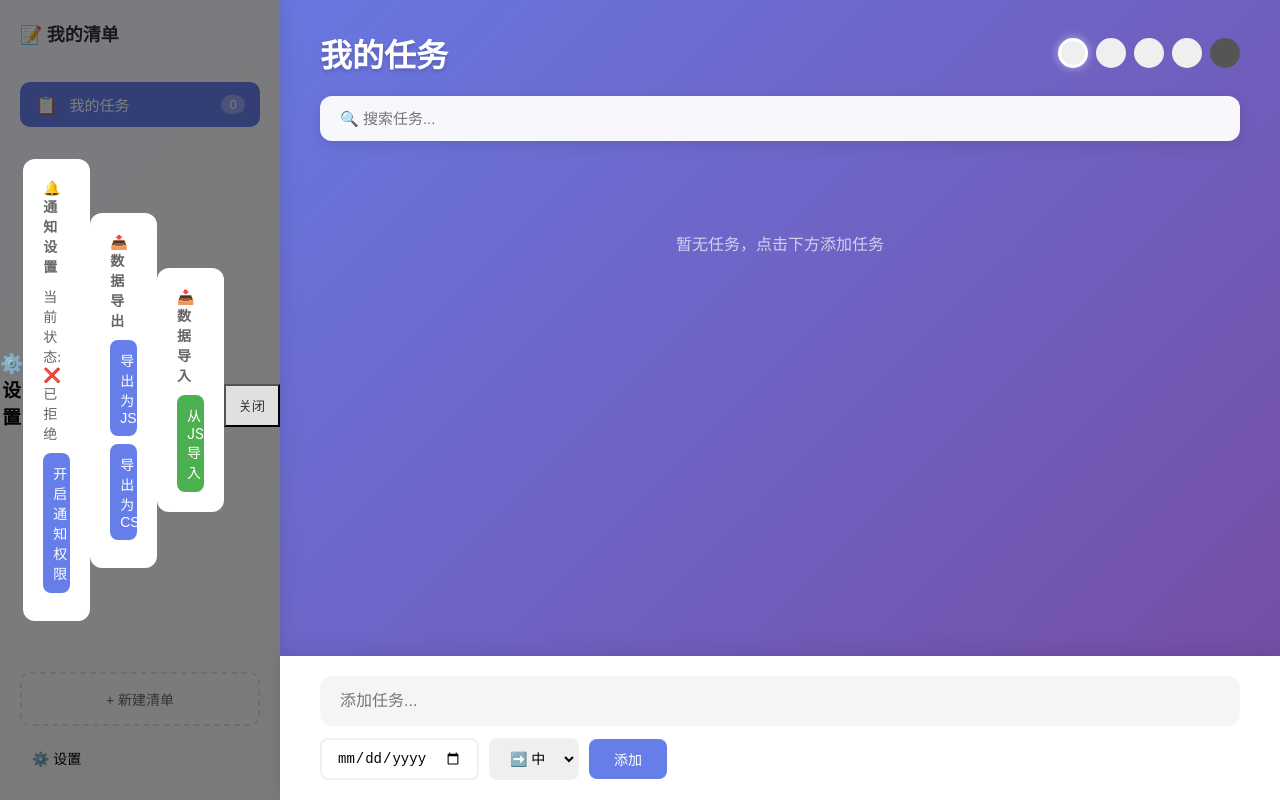
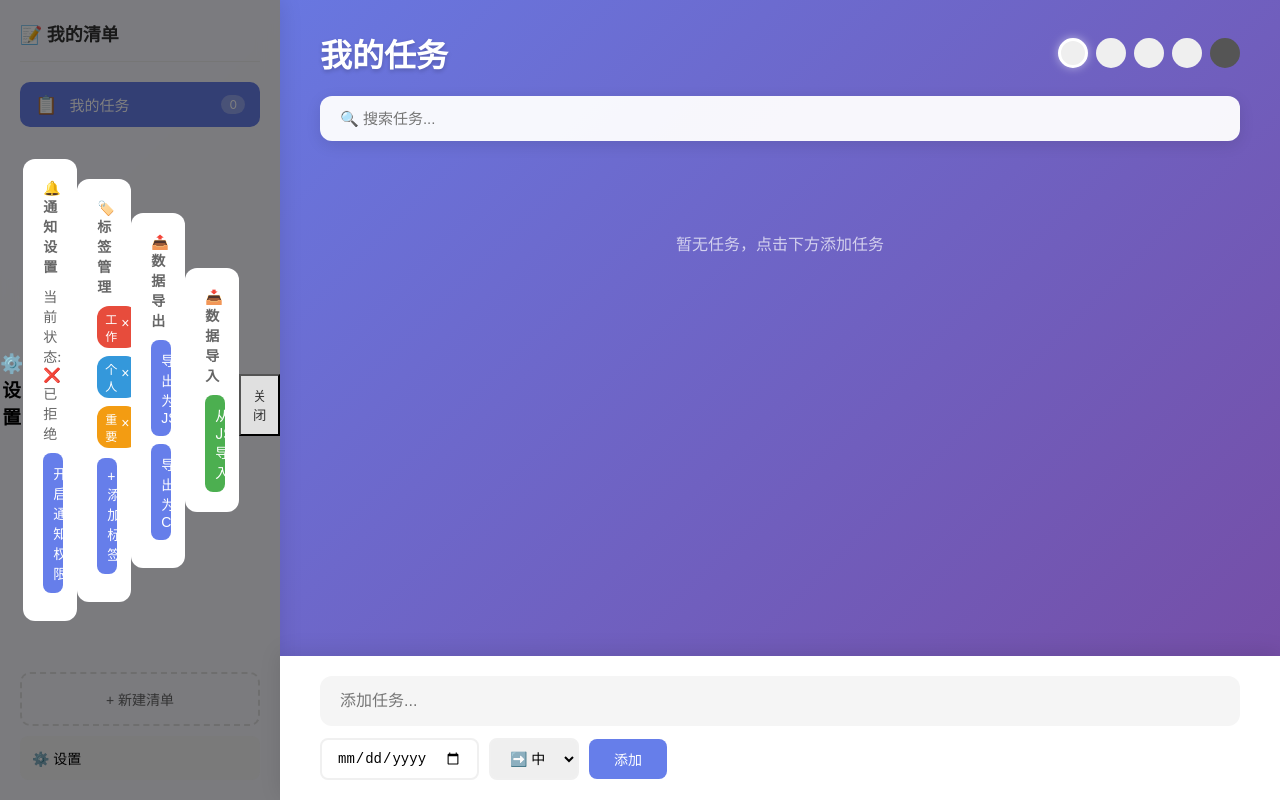
Before and after one commit to shellwalker/robot-todo-list, a React (Create React App) app: page / in a window 1280 px wide. Both pictures are taken after a click on the button "⚙️ 设置". Built offline with nearby package versions, Linux system fonts and the light colour scheme.

Commit message:
feat: 添加标签系统功能
- 创建标签管理（添加/删除标签）
- 为任务添加/移除标签
- 标签颜色自定义
- 按标签筛选任务
- 任务编辑时选择标签

由 AI 自动提交

```diff
--- a/src/App.css
+++ b/src/App.css
@@ -875,3 +875,148 @@ body {
   color: #666;
   margin-bottom: 10px;
 }
+
+/* 标签样式 */
+.tags-list {
+  display: flex;
+  flex-wrap: wrap;
+  gap: 8px;
+  margin-bottom: 10px;
+}
+
+.tag-item {
+  display: inline-flex;
+  align-items: center;
+  gap: 4px;
+  padding: 4px 8px;
+  border-radius: 12px;
+  color: white;
+  font-size: 12px;
+}
+
+.tag-item button {
+  background: none;
+  border: none;
+  color: white;
+  cursor: pointer;
+  padding: 0;
+  font-size: 14px;
+  line-height: 1;
+}
+
+.add-tag-btn {
+  width: 100%;
+  padding: 8px;
+  background: #f5f5f5;
+  border: none;
+  border-radius: 6px;
+  cursor: pointer;
+  font-size: 13px;
+  color: #666;
+}
+
+.add-tag-btn:hover {
+  background: #e8e8e8;
+}
+
+.tag-form {
+  margin-top: 10px;
+}
+
+.tag-form input {
+  width: 100%;
+  padding: 8px;
+  border: 1px solid #ddd;
+  border-radius: 6px;
+  margin-bottom: 8px;
+}
+
+.color-picker {
+  display: flex;
+  gap: 6px;
+  flex-wrap: wrap;
+  margin-bottom: 8px;
+}
+
+.color-option {
+  width: 24px;
+  height: 24px;
+  border-radius: 50%;
+  border: 2px solid transparent;
+  cursor: pointer;
+}
+
+.color-option.active {
+  border-color: #333;
+  transform: scale(1.1);
+}
+
+.tag-form-buttons {
+  display: flex;
+  gap: 8px;
+}
+
+.tag-form-buttons button {
+  flex: 1;
+  padding: 6px;
+  border: none;
+  border-radius: 6px;
+  cursor: pointer;
+  font-size: 13px;
+}
+
+.tag-form-buttons button:first-child {
+  background: #667eea;
+  color: white;
+}
+
+.tag-form-buttons button:last-child {
+  background: #e0e0e0;
+}
+
+/* 任务标签 */
+.task-tags {
+  display: flex;
+  gap: 4px;
+  flex-wrap: wrap;
+  margin-left: 8px;
+}
+
+.task-tag {
+  padding: 2px 8px;
+  border-radius: 10px;
+  color: white;
+  font-size: 11px;
+}
+
+/* 编辑表单中的标签选择 */
+.task-edit-tags {
+  display: flex;
+  align-items: center;
+  gap: 8px;
+  margin-bottom: 10px;
+  flex-wrap: wrap;
+}
+
+.task-edit-tags .tags-label {
+  font-size: 13px;
+  color: #666;
+}
+
+.tag-option {
+  padding: 4px 10px;
+  border-radius: 12px;
+  border: none;
+  cursor: pointer;
+  font-size: 12px;
+  color: white;
+  transition: transform 0.1s;
+}
+
+.tag-option:hover {
+  transform: scale(1.05);
+}
+
+.tag-option.active {
+  box-shadow: 0 0 0 2px #333;
+}
--- a/src/App.js
+++ b/src/App.js
@@ -67,6 +67,16 @@ function App() {
   const [notificationPermission, setNotificationPermission] = useState(() =>
     typeof Notification !== 'undefined' ? Notification.permission : 'default'
   );
+  const [tags, setTags] = useState(() => {
+    const saved = localStorage.getItem('robot-todo-tags');
+    if (saved) return JSON.parse(saved);
+    return [
+      { id: 'work', name: '工作', color: '#e74c3c' },
+      { id: 'personal', name: '个人', color: '#3498db' },
+      { id: 'important', name: '重要', color: '#f39c12' },
+    ];
+  });
+  const [selectedTag, setSelectedTag] = useState(null);
 
   const activeList = lists.find(l => l.id === activeListId) || lists[0];
 
@@ -75,10 +85,70 @@ function App() {
     localStorage.setItem('robot-todo-lists', JSON.stringify(lists));
   }, [lists]);
 
+  // 持久化标签
+  useEffect(() => {
+    localStorage.setItem('robot-todo-tags', JSON.stringify(tags));
+  }, [tags]);
+
+  // 添加标签
+  const addTag = (name, color) => {
+    const newTag = {
+      id: Date.now().toString(),
+      name,
+      color,
+    };
+    setTags([...tags, newTag]);
+  };
+
+  // 删除标签
+  const deleteTag = tagId => {
+    setTags(tags.filter(t => t.id !== tagId));
+    // 从所有任务中移除该标签
+    setLists(
+      lists.map(list => ({
+        ...list,
+        tasks: list.tasks.map(task => ({
+          ...task,
+          tags: task.tags?.filter(t => t !== tagId) || [],
+        })),
+      }))
+    );
+    if (selectedTag === tagId) {
+      setSelectedTag(null);
+    }
+  };
+
+  // 为任务添加/移除标签
+  const toggleTaskTag = (taskId, tagId) => {
+    setLists(
+      lists.map(list =>
+        list.id === activeListId
+          ? {
+              ...list,
+              tasks: list.tasks.map(task =>
+                task.id === taskId
+                  ? {
+                      ...task,
+                      tags: task.tags?.includes(tagId)
+                        ? task.tags.filter(t => t !== tagId)
+                        : [...(task.tags || []), tagId],
+                    }
+                  : task
+              ),
+            }
+          : list
+      )
+    );
+  };
+
   // 筛选任务
   const filteredTasks = activeList.tasks.filter(task => {
     if (searchQuery) {
       return task.title.toLowerCase().includes(searchQuery.toLowerCase());
+    }
+    // 按标签筛选
+    if (selectedTag) {
+      return task.tags?.includes(selectedTag);
     }
     return true;
   });
@@ -580,6 +650,22 @@ function App() {
                 )}
               </div>
               <div className="settings-section">
+                <h4>🏷️ 标签管理</h4>
+                <div className="tags-list">
+                  {tags.map(tag => (
+                    <span
+                      key={tag.id}
+                      className="tag-item"
+                      style={{ backgroundColor: tag.color }}
+                    >
+                      {tag.name}
+                      <button onClick={() => deleteTag(tag.id)}>×</button>
+                    </span>
+                  ))}
+                </div>
+                <TagForm onAdd={addTag} />
+              </div>
+              <div className="settings-section">
                 <h4>📤 数据导出</h4>
                 <button onClick={exportToJSON}>导出为 JSON</button>
                 <button onClick={exportToCSV}>导出为 CSV</button>
@@ -760,6 +846,22 @@ function App() {
                               ✓ {completedSteps}/{totalSteps}
                             </span>
                           )}
+                          {task.tags && task.tags.length > 0 && (
+                            <div className="task-tags">
+                              {task.tags.map(tagId => {
+                                const tag = tags.find(t => t.id === tagId);
+                                return tag ? (
+                                  <span
+                                    key={tagId}
+                                    className="task-tag"
+                                    style={{ backgroundColor: tag.color }}
+                                  >
+                                    {tag.name}
+                                  </span>
+                                ) : null;
+                              })}
+                            </div>
+                          )}
                         </div>
                       </div>
 
@@ -893,12 +995,13 @@ function AddStepForm({ onAdd }) {
 export default App;
 
 // 任务编辑表单组件
-function TaskEditForm({ task, onSave, onCancel }) {
+function TaskEditForm({ task, onSave, onCancel, tags, toggleTaskTag }) {
   const [title, setTitle] = useState(task.title || '');
   const [dueDate, setDueDate] = useState(
     task.dueDate ? task.dueDate.split('T')[0] : ''
   );
   const [priority, setPriority] = useState(task.priority || 'medium');
+  const [taskTags, setTaskTags] = useState(task.tags || []);
 
   const handleSave = () => {
     if (!title.trim()) return;
@@ -906,7 +1009,14 @@ function TaskEditForm({ task, onSave, onCancel }) {
       title: title.trim(),
       dueDate: dueDate || null,
       priority,
+      tags: taskTags,
     });
+  };
+
+  const handleTagToggle = tagId => {
+    setTaskTags(prev =>
+      prev.includes(tagId) ? prev.filter(t => t !== tagId) : [...prev, tagId]
+    );
   };
 
   return (
@@ -936,6 +1046,25 @@ function TaskEditForm({ task, onSave, onCancel }) {
           ))}
         </select>
       </div>
+      {tags.length > 0 && (
+        <div className="task-edit-tags">
+          <span className="tags-label">标签:</span>
+          {tags.map(tag => (
+            <button
+              key={tag.id}
+              className={`tag-option ${taskTags.includes(tag.id) ? 'active' : ''}`}
+              style={{
+                backgroundColor: taskTags.includes(tag.id)
+                  ? tag.color
+                  : '#e0e0e0',
+              }}
+              onClick={() => handleTagToggle(tag.id)}
+            >
+              {tag.name}
+            </button>
+          ))}
+        </div>
+      )}
       <div className="task-edit-buttons">
         <button className="save-btn" onClick={handleSave}>
           保存
@@ -947,3 +1076,62 @@ function TaskEditForm({ task, onSave, onCancel }) {
     </div>
   );
 }
+
+// 标签表单组件
+function TagForm({ onAdd }) {
+  const [name, setName] = useState('');
+  const [color, setColor] = useState('#667eea');
+  const [showForm, setShowForm] = useState(false);
+
+  const colors = [
+    '#e74c3c',
+    '#3498db',
+    '#2ecc71',
+    '#f39c12',
+    '#9b59b6',
+    '#1abc9c',
+    '#e67e22',
+    '#34495e',
+  ];
+
+  const handleSubmit = () => {
+    if (!name.trim()) return;
+    onAdd(name.trim(), color);
+    setName('');
+    setColor('#667eea');
+    setShowForm(false);
+  };
+
+  if (!showForm) {
+    return (
+      <button className="add-tag-btn" onClick={() => setShowForm(true)}>
+        + 添加标签
+      </button>
+    );
+  }
+
+  return (
+    <div className="tag-form">
+      <input
+        type="text"
+        value={name}
+        onChange={e => setName(e.target.value)}
+        placeholder="标签名称"
+      />
+      <div className="color-picker">
+        {colors.map(c => (
+          <button
+            key={c}
+            className={`color-option ${color === c ? 'active' : ''}`}
+            style={{ backgroundColor: c }}
+            onClick={() => setColor(c)}
+          />
+        ))}
+      </div>
+      <div className="tag-form-buttons">
+        <button onClick={handleSubmit}>添加</button>
+        <button onClick={() => setShowForm(false)}>取消</button>
+      </div>
+    </div>
+  );
+}
```
